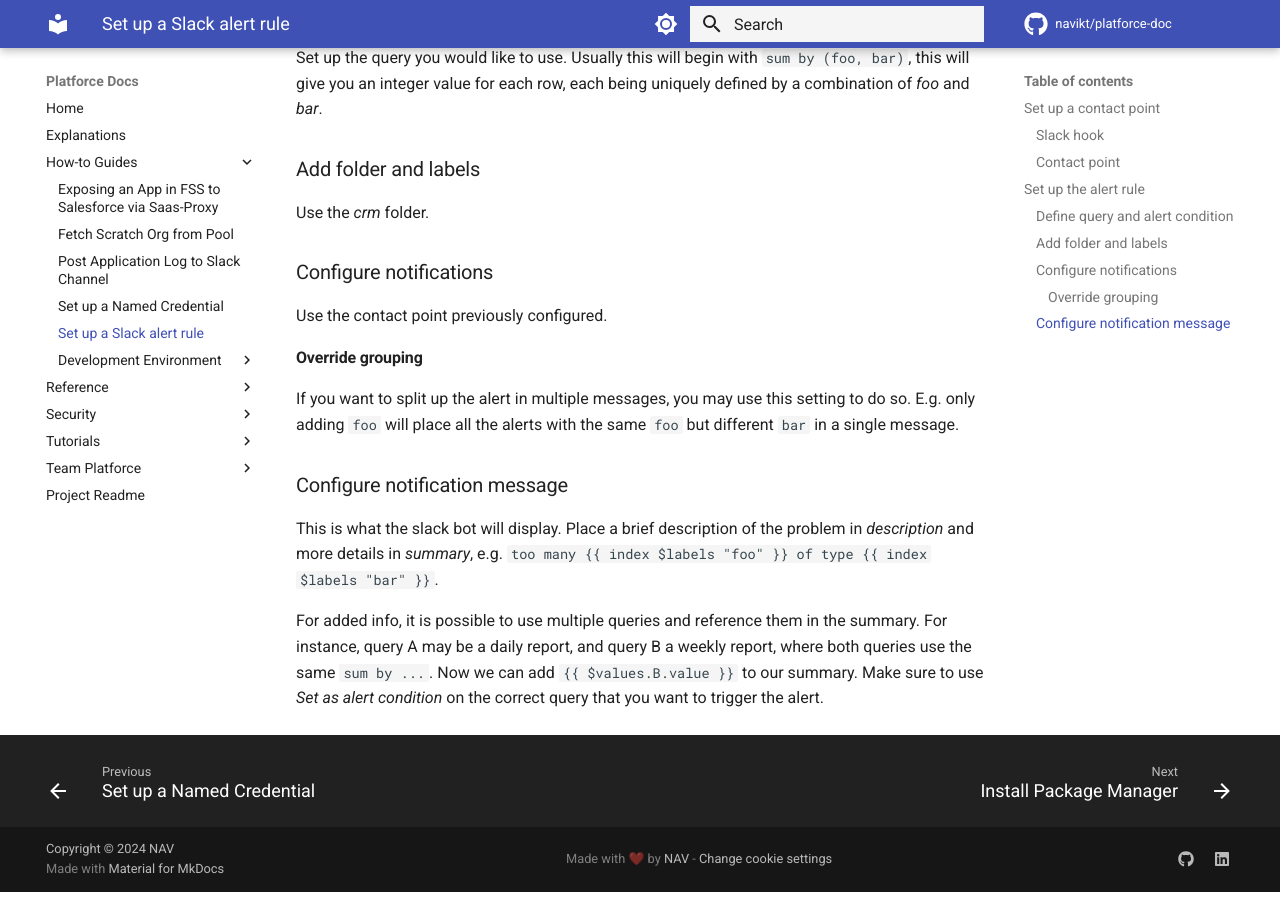
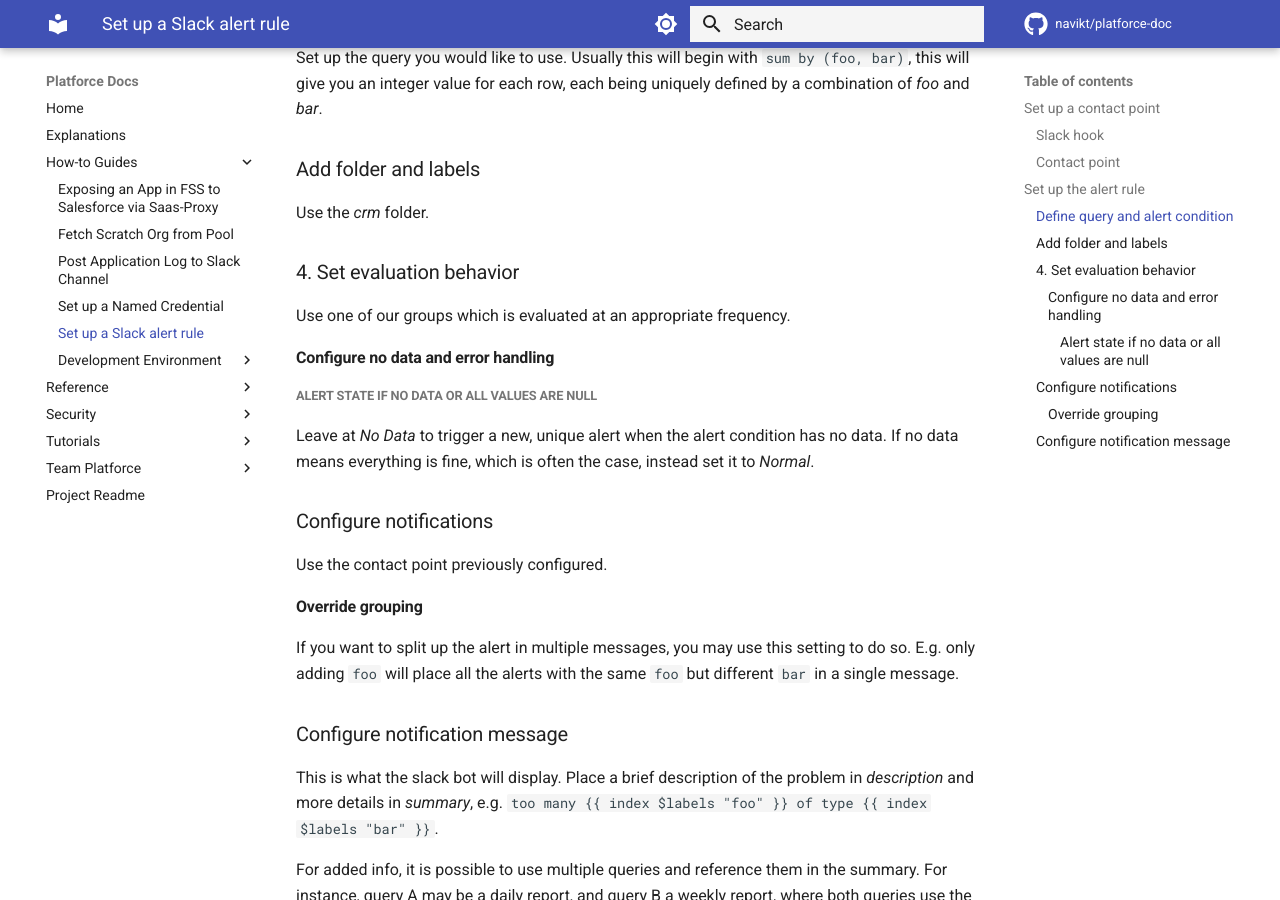
Before and after one commit to navikt/platforce-doc, an MkDocs documentation site: the page built from docs/how-to-guides/setUpSlackAlert.md, in a window 1280 px wide and 900 px high, scrolled down 949 px. Built offline with MkDocs 1.6.1 and Material for MkDocs 9.7.7, drawn with Linux system fonts in a browser that asks for light colours; comment, search, counter and statistics services are not loaded.

Commit message:
clarification

```diff
--- a/docs/how-to-guides/setUpSlackAlert.md
+++ b/docs/how-to-guides/setUpSlackAlert.md
@@ -41,6 +41,18 @@
 
 Use the *crm* folder.
 
+### 4. Set evaluation behavior
+
+Use one of our groups which is evaluated at an appropriate frequency.
+
+#### Configure no data and error handling
+
+##### Alert state if no data or all values are null
+
+Leave at *No Data* to trigger a new, unique alert when the alert condition has
+no data. If no data means everything is fine, which is often the case, instead
+set it to *Normal*.
+
 ### Configure notifications
 
 Use the contact point previously configured.
```
